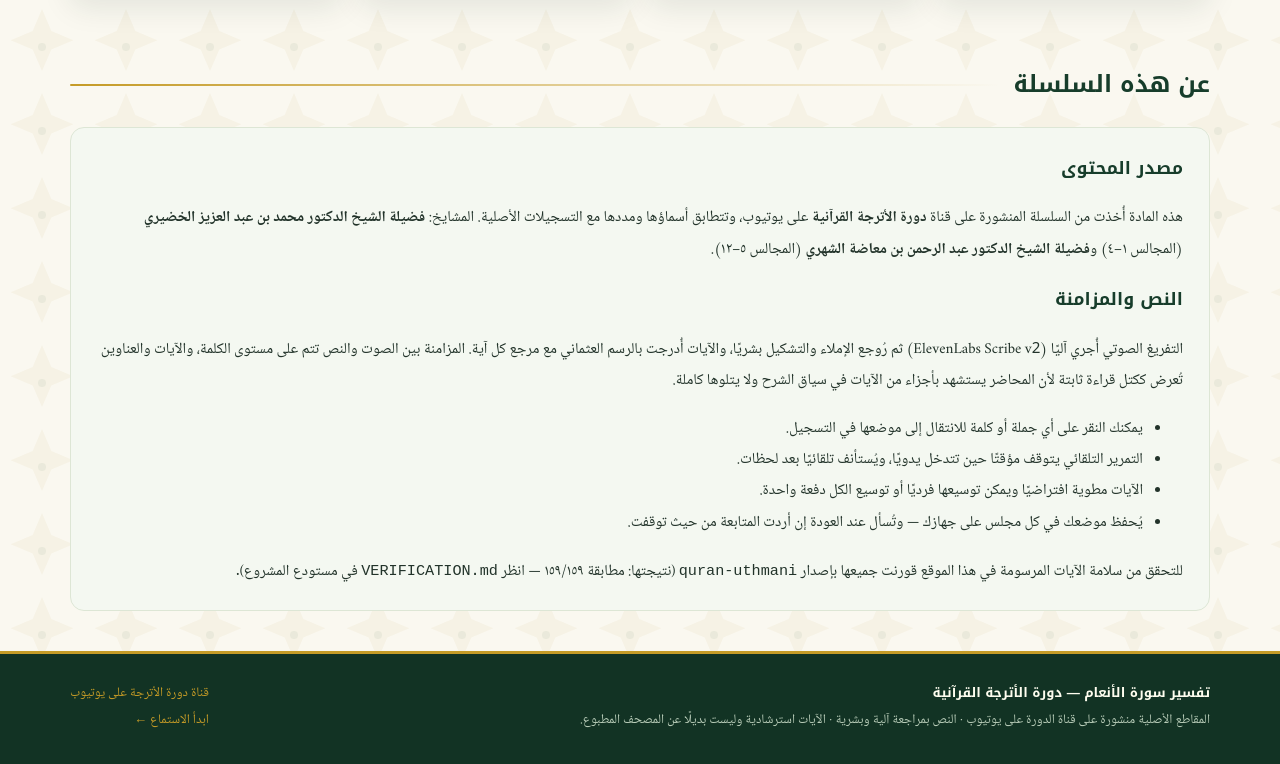
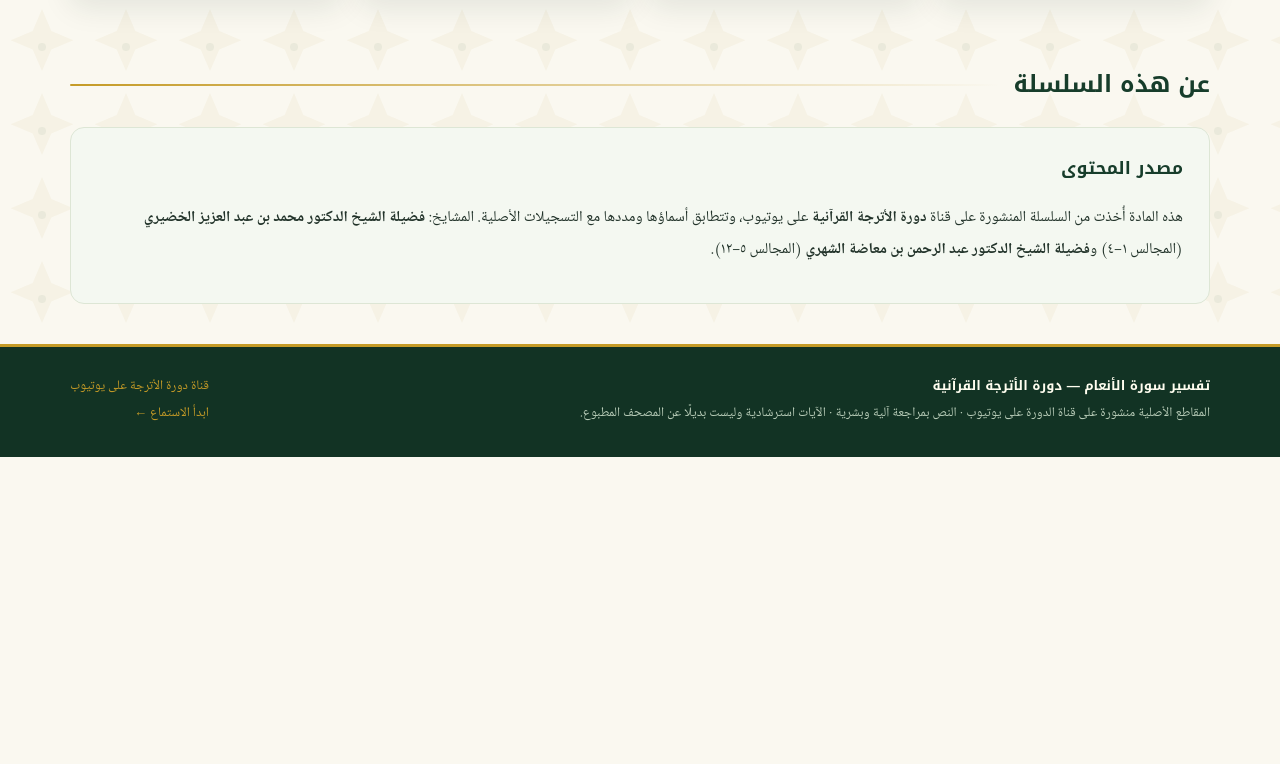
Before and after one commit to SMSMy/tafseer, a plain HTML site: page index.html in a window 1280 px wide. Shown: the part 1423-2187 px from the top of the page. After the commit the page ends 1880 px from the top, so only its background shows below. Drawn offline with Linux system fonts and the light colour scheme.

```diff
--- a/index.html
+++ b/index.html
@@ -58,15 +58,6 @@
   <div class="about">
     <h3>مصدر المحتوى</h3>
     <p>هذه المادة أُخذت من السلسلة المنشورة على قناة <strong>دورة الأترجة القرآنية</strong> على يوتيوب، وتتطابق أسماؤها ومددها مع التسجيلات الأصلية. المشايخ: <strong>فضيلة الشيخ الدكتور محمد بن عبد العزيز الخضيري</strong> (المجالس ١–٤) و<strong>فضيلة الشيخ الدكتور عبد الرحمن بن معاضة الشهري</strong> (المجالس ٥–١٢).</p>
-    <h3>النص والمزامنة</h3>
-    <p>التفريغ الصوتي أُجري آليًا (ElevenLabs Scribe v2) ثم رُوجع الإملاء والتشكيل بشريًا، والآيات أُدرجت بالرسم العثماني مع مرجع كل آية. المزامنة بين الصوت والنص تتم على مستوى الكلمة، والآيات والعناوين تُعرض ككتل قراءة ثابتة لأن المحاضر يستشهد بأجزاء من الآيات في سياق الشرح ولا يتلوها كاملة.</p>
-    <ul>
-      <li>يمكنك النقر على أي جملة أو كلمة للانتقال إلى موضعها في التسجيل.</li>
-      <li>التمرير التلقائي يتوقف مؤقتًا حين تتدخل يدويًا، ويُستأنف تلقائيًا بعد لحظات.</li>
-      <li>الآيات مطوية افتراضيًا ويمكن توسيعها فرديًا أو توسيع الكل دفعة واحدة.</li>
-      <li>يُحفظ موضعك في كل مجلس على جهازك — وتُسأل عند العودة إن أردت المتابعة من حيث توقفت.</li>
-    </ul>
-    <p style="margin-bottom:0">للتحقق من سلامة الآيات المرسومة في هذا الموقع قورنت جميعها بإصدار <code>quran-uthmani</code> (نتيجتها: مطابقة ١٥٩/١٥٩ — انظر <code>VERIFICATION.md</code> في مستودع المشروع).</p>
   </div>
 </main>
 
```
Also changed, not shown: 1 other file.
